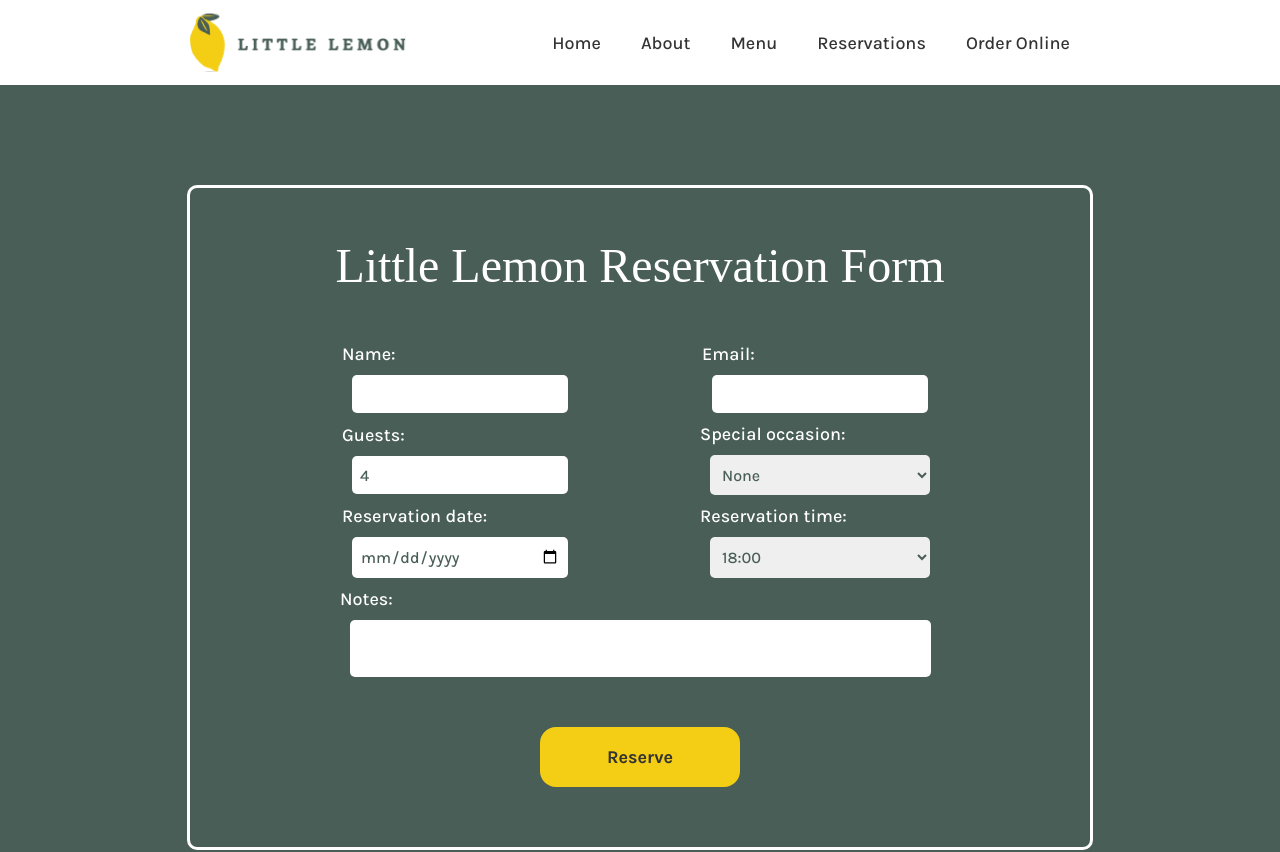
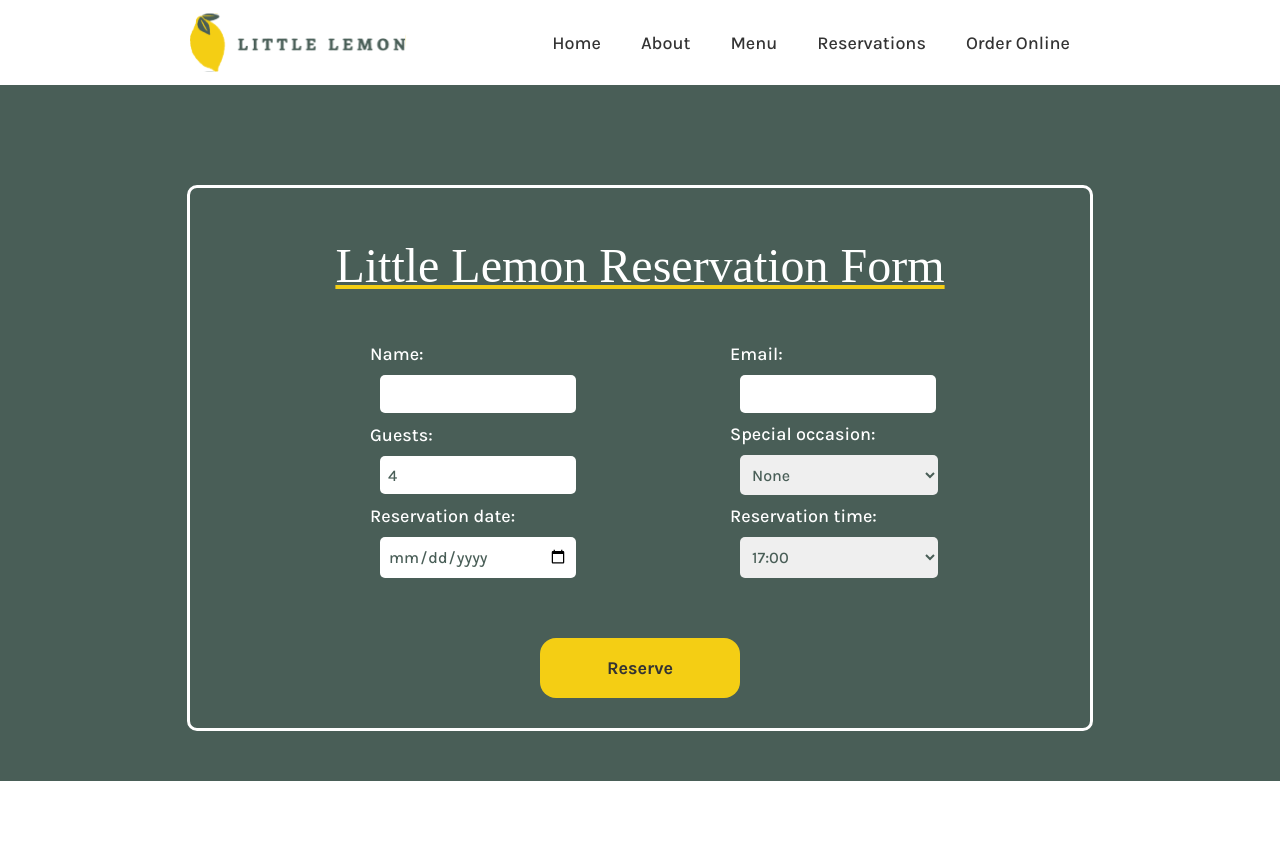
Before and after one commit to lidabzzz/lemon, a React (Create React App) app: page /reservations in a window 1280 px wide. Shown: the top 852 px of the page. Built offline with nearby package versions, Linux system fonts and the light colour scheme; a web font is replaced by a local one.

Commit message:
Add state to reservation form

```diff
--- a/src/App.js
+++ b/src/App.js
@@ -8,15 +8,15 @@ import BookingForm from './BookingForm';
 function App() {
   return (
     <>
+    <BrowserRouter>
     <Header/>
-    <BrowserRouter>
       <Routes>
         <Route path="*" element={<Navigate to="/" />} />
         <Route path="/" element={<Main />} />
         <Route path="/reservations" element={<BookingForm />} />
       </Routes>
+      <Footer/>
     </BrowserRouter>
-    <Footer/>
     </>
   );
 }
--- a/src/BookingForm.js
+++ b/src/BookingForm.js
@@ -2,7 +2,16 @@ import { useState } from "react";
 import './Form.css';
 
 function BookingForm() {
-    const [inputs, setInputs] = useState({});
+    const [inputs, setInputs] = useState({
+        username: "",
+        email: "",
+        numberOfGuests: "4",
+        occasion: "None",
+        selectedTime: "17:00",
+        date: ""
+
+    });
+    const [availableTimes] = useState(['17:00', '18:00', '19:00', '20:00', '21:00']);
 
     const handleChange = (event) => {
         const name = event.target.name;
@@ -10,9 +19,18 @@ function BookingForm() {
         setInputs(values => ({...values, [name]: value}))
       }
 
+
       const handleSubmit = (event) => {
         event.preventDefault();
-        console.log(inputs);
+        alert("Form Submitted!")
+        setInputs({
+        username: "",
+        email: "",
+        numberOfGuests: "4",
+        occasion: "None",
+        date: "",
+        selectedTime: "17:00"
+    });
       }
     return(
         <section className="reservations-main">
@@ -24,7 +42,7 @@ function BookingForm() {
                         <input
                         type="text"
                         name="username"
-                        value={inputs.username || ""}
+                        value={inputs.username}
                         onChange={handleChange}
                         required
                         />
@@ -34,7 +52,7 @@ function BookingForm() {
                         <input
                         type="email"
                         name="email"
-                        value={inputs.email || ""}
+                        value={inputs.email}
                         onChange={handleChange}
                         required
                         />
@@ -46,14 +64,14 @@ function BookingForm() {
                             name="numberOfGuests"
                             min={1}
                             max={10}
-                            value={inputs.numberOfGuests || "4"}
+                            value={inputs.numberOfGuests}
                             onChange={handleChange}
                             required
                         />
                     </label>
                     <label className="occasion-input">
                         Special occasion:
-                        <select name="occasion" value={inputs.occasion || "None"} onChange={handleChange}>
+                        <select name="occasion" value={inputs.occasion} onChange={handleChange}>
                             <option value="None">None</option>
                             <option value="Engagement">Engagement</option>
                             <option value="Birthday">Birthday</option>
@@ -65,7 +83,7 @@ function BookingForm() {
                         <input
                         type="date"
                         name="date"
-                        value={inputs.date || ""}
+                        value={inputs.date}
                         onChange={handleChange}
                         required
                         />
@@ -73,24 +91,15 @@ function BookingForm() {
                     <label className="time-input">
                         Reservation time:
                         <select
-                        name="selectedTime"
-                        value={inputs.selectedTime || "18:00"}
-                        onChange={handleChange}
-                        required>
-                            <option value="17:00">17:00</option>
-                            <option value="18:00">18:00</option>
-                            <option value="19:00">19:00</option>
-                            <option value="20:00">20:00</option>
-                            <option value="21:00">21:00</option>
+                            name="selectedTime"
+                            required
+                            onChange={handleChange}
+                            value={inputs.selectedTime}
+                        >
+                            {availableTimes.map((time) => (
+                                <option value={time}>{time}</option>
+                            ))}
                         </select>
-                    </label>
-                    <label className="note-input">
-                        Notes:
-                        <textarea
-                        name="notes"
-                        maxLength={100}
-                        value={inputs.notes || ""}
-                        onChange={handleChange}/>
                     </label>
                     <button className="submit-button" type="submit">Reserve</button>
                 </form>
--- a/src/Form.css
+++ b/src/Form.css
@@ -4,6 +4,7 @@
     font-size: 48px;
     text-align: center;
     font-weight: 500;
+    text-decoration: underline #F4CE14;
 }
 
 
@@ -13,9 +14,8 @@
     flex: 1;
 }
 
-  .reservations{
+.reservations{
     max-width: 900px;
-    width: 100%;
     margin: 100px auto 50px;
     padding: 50px 0 30px;
     font-family: 'Karla', sans-serif;
@@ -23,7 +23,6 @@
     font-size: 18px;
     border: solid white 3px;
     border-radius: 10px;
-
 }
 
 
@@ -31,17 +30,14 @@
     width: 80%;
     margin: 0 auto;
     color: white;
-    padding: 50px 0 30px;
+    padding: 50px 0 0;
     display: grid;
     grid-template-columns: repeat(2, minmax(0, 1fr));
-    grid-template-rows: 5;
     place-items: center;
 }
-.reservation-form input,
-select, textarea{
-  display: block;
-  width: 200px;
-  padding: 0.6rem 0.5rem;
+input, select{
+  width: 100%;
+  padding: 0.6rem 0.5rem 0.6rem;
   margin: 10px;
   border: 0;
   font-family: 'Karla', sans-serif;
@@ -49,23 +45,22 @@ select, textarea{
   font-weight: 500;
   border-radius: 5px;
   font-size: 16px;
-
-}
-.reservation-form select{
-    width: 220px;
 }
 
-textarea{
-    margin: 10px 10px 50px;
-    width: 565px;
-    resize: none;
-}
-.note-input{
-    place-self: start;
-    margin: 0 60px;
+label{
+    width:50%;
+    display: block;
 }
 
-/* .reservation-form .note-input, */
+select{
+    width:110%;
+}
+
+button{
+    margin-top: 50px;
+}
+
+
 .reservation-form .submit-button,
 .note-input {
     grid-column: span 2 / span 2;
--- a/src/Header.js
+++ b/src/Header.js
@@ -2,7 +2,7 @@ import Nav from './Nav';
 function Header() {
     return (
         <header>
-            <img class="logo-img" src="/images/logo.svg" alt="company logo"/>
+            <img className="logo-img" src="/images/logo.svg" alt="company logo"/>
             <Nav />
         </header>
     )
--- a/src/Nav.js
+++ b/src/Nav.js
@@ -1,4 +1,5 @@
 import React, { useState } from 'react';
+import { Link } from "react-router-dom";
 
 function Nav() {
     const [showMenu, setShowMenu] = useState(false);
@@ -6,6 +7,13 @@ function Nav() {
     const toggleMenu = () => {
         setShowMenu(!showMenu);
     };
+
+    const scrollToSection = (sectionId) => {
+        const section = document.getElementById(sectionId);
+        if (section) {
+          section.scrollIntoView({ behavior: 'smooth' });
+        }
+      };
 
     return (
         <nav>
@@ -15,11 +23,11 @@ function Nav() {
                 <div className={showMenu ? "line line3 open" : "line line3"}></div>
             </div>
             <ul className={showMenu ? "menu open" : "menu"}>
-                <li><a href="/">Home</a></li>
-                <li><a href="#about">About</a></li>
-                <li><a href="#menu">Menu</a></li>
-                <li><a href="#reservations">Reservations</a></li>
-                <li><a href="#orderonline">Order Online</a></li>
+                <li><Link to="/">Home</Link></li>
+                <li><Link onClick={() => scrollToSection("about")} to="/#about">About</Link></li>
+                <li><Link to="/#menu">Menu</Link></li>
+                <li><Link to="/reservations">Reservations</Link></li>
+                <li><Link to="/#order-online">Order Online</Link></li>
             </ul>
         </nav>
     );
--- a/src/Specials.js
+++ b/src/Specials.js
@@ -7,7 +7,7 @@ function Specials() {
             </div>
             <div className="special-menu-items">
                 <div className="special-menu-item">
-                    <img class="specials-image" src="/images/greeksalad.jpeg" alt="Greek Salad"/>
+                    <img className="specials-image" src="/images/greeksalad.jpeg" alt="Greek Salad"/>
                     <div className="specials-h4">
                         <h4 className="specials-item-title">Greek Salad</h4>
                         <h4 className="price-tag">$12.99</h4>
--- a/src/index.css
+++ b/src/index.css
@@ -143,12 +143,9 @@ li a {
   width: 375px;
   border-radius: 25px;
   position: absolute;
-  top: 40px;
+  top: 80px;
   right: 0px;
   filter: drop-shadow(10px 10px 0 var(--secondary-color));
-}
-.homepage-img-container{
-  margin: 50px auto auto;
 }
 
 .yellow-header{
@@ -188,15 +185,19 @@ p.white-parag{
   align-items: center;
 }
 div.specials-top{
-  display: flex;
+  display: inline-flex;
   justify-content: space-between;
+  margin: 80px 0 50px;
   align-items: center;
-  margin: 100px 0 50px;
+}
+.specials-top button{
+  margin-top: 0;
 }
 h3.specials{
   font-family: 'Karla', sans-serif;
   font-size: 40px;
   color: #333333;
+  margin: 0;
 }
 
 .special-menu-items{
@@ -423,7 +424,9 @@ footer{
   p{
     font-size: 16px;
   }
-
+  header{
+    height: 40%;
+  }
   /*burger-menu:*/
 
   .burger-menu {
@@ -466,12 +469,11 @@ footer{
   .specials-main{
     margin: 20px auto;
   }
-
 div.specials-top{
-  margin: 0 auto;
-    padding:20px 0;
+    margin: 20px auto;
     display: flex;
     flex-direction: column;
+    gap: 10px;
   }
   h3.specials{
     font-size: 30px;
@@ -479,6 +481,7 @@ div.specials-top{
   }
   .special-menu-items{
     width: 70%;
+    margin-bottom: 20px;
     display: flex;
     flex-direction: column;
   }
```
Also changed, not shown: src/LittleLemonStory.js (+8 -2 lines).
